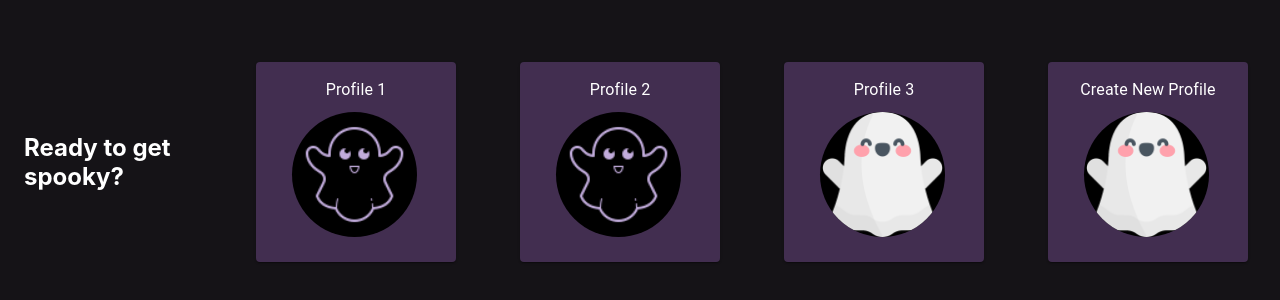
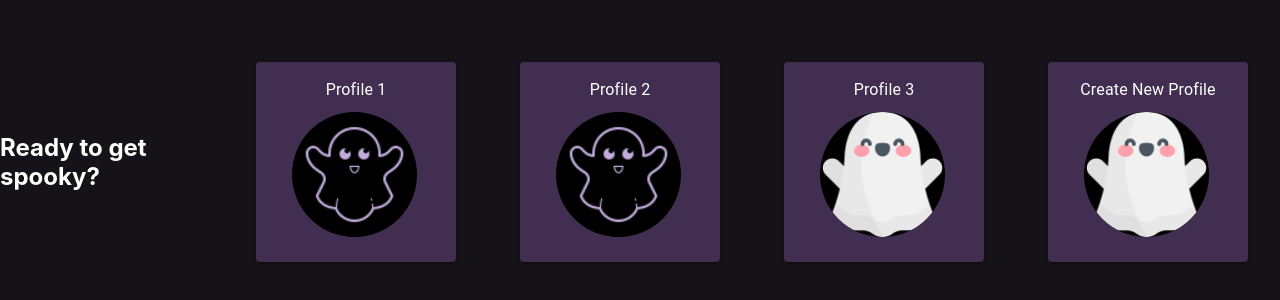
Before and after one commit to aysiae/ghosting, a React (Create React App) app: page / in a window 1280 px wide. Shown: the part 238-538 px from the top of the page. Built offline with nearby package versions, Linux system fonts and the light colour scheme.

Commit message:
updating margin to match spacing on profilecards

```diff
--- a/src/pages/profiles/ProfilesPage.tsx
+++ b/src/pages/profiles/ProfilesPage.tsx
@@ -10,7 +10,7 @@ export function ProfilesPage() {
       alignItems: 'center',
       minHeight: '100vh'
     }}>
-      <h2 style={{marginLeft: '1em', color: 'white'}}>Ready to get spooky?</h2>
+      <h2 style={{marginRight: '1em', color: 'white'}}>Ready to get spooky?</h2>
       <SelectActiveProfile />
     </Box>
   );
```
